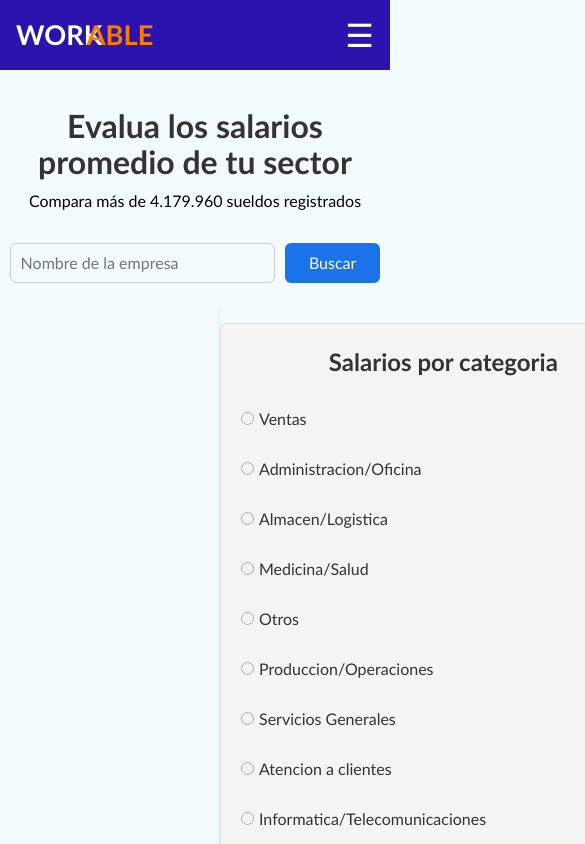
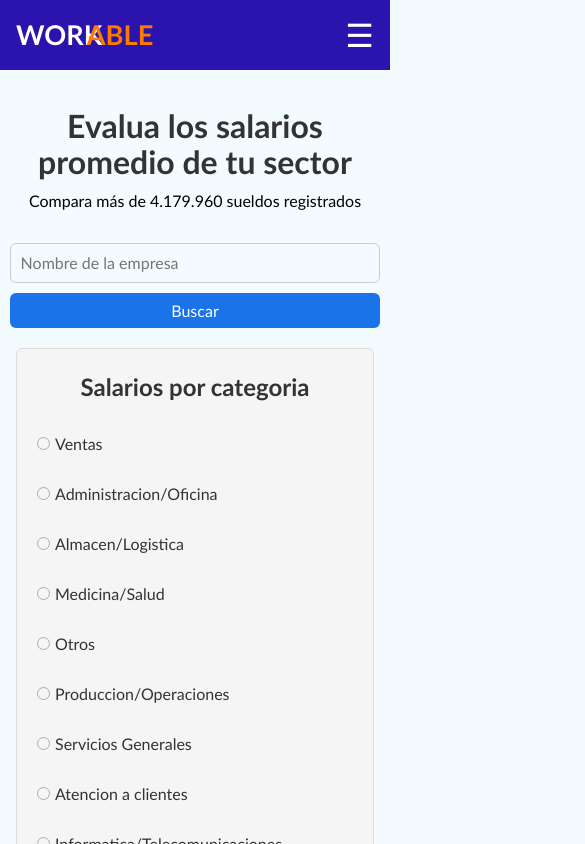
Before and after one commit to juangomlin/WORKABLE_1, a React (Vite) app: page /salary in a window 390 px wide. Shown: the top 844 px of the page, 585 px wide, since content can reach past the window. Built offline with nearby package versions, Linux system fonts and the light colour scheme.

Commit message:
NuevoSalaryPage

```diff
--- a/src/pages/SalaryPage/SalaryPage.css
+++ b/src/pages/SalaryPage/SalaryPage.css
@@ -25,6 +25,7 @@
   gap: 10px;
   padding: 10px;
   padding-bottom: 20px;
+  flex-wrap: wrap;
 }
 
 .input-search {
@@ -34,6 +35,7 @@
   border-radius: 0.375rem;
   outline: none;
   width: 500px;
+  max-width: 100%;
 }
 
 .btn-search {
@@ -60,6 +62,7 @@
   width: 1380px;
   margin-left: 220px;
   box-shadow: 0 2px 4px rgba(0, 0, 0, 0.1);
+  flex-wrap: wrap;
 }
 
 .filter-cat,
@@ -70,6 +73,7 @@
   padding: 20px;
   border-radius: 0.375rem;
   background-color: whitesmoke;
+  min-width: 300px;
 }
 
 .filter-cat h2,
@@ -93,3 +97,28 @@
   font-size: 1rem;
   color: #333;
 }
+
+/* RESPONSIVE ADAPTATION */
+@media (max-width: 1200px) {
+  .filters {
+    width: 100%;
+    margin-left: 0;
+    padding: 0 1rem;
+  }
+}
+
+@media (max-width: 768px) {
+  .filters {
+    flex-direction: column;
+  }
+
+  .input-search,
+  .btn-search {
+    width: 100%;
+  }
+
+  .search-bar {
+    flex-direction: column;
+    align-items: stretch;
+  }
+}
```
